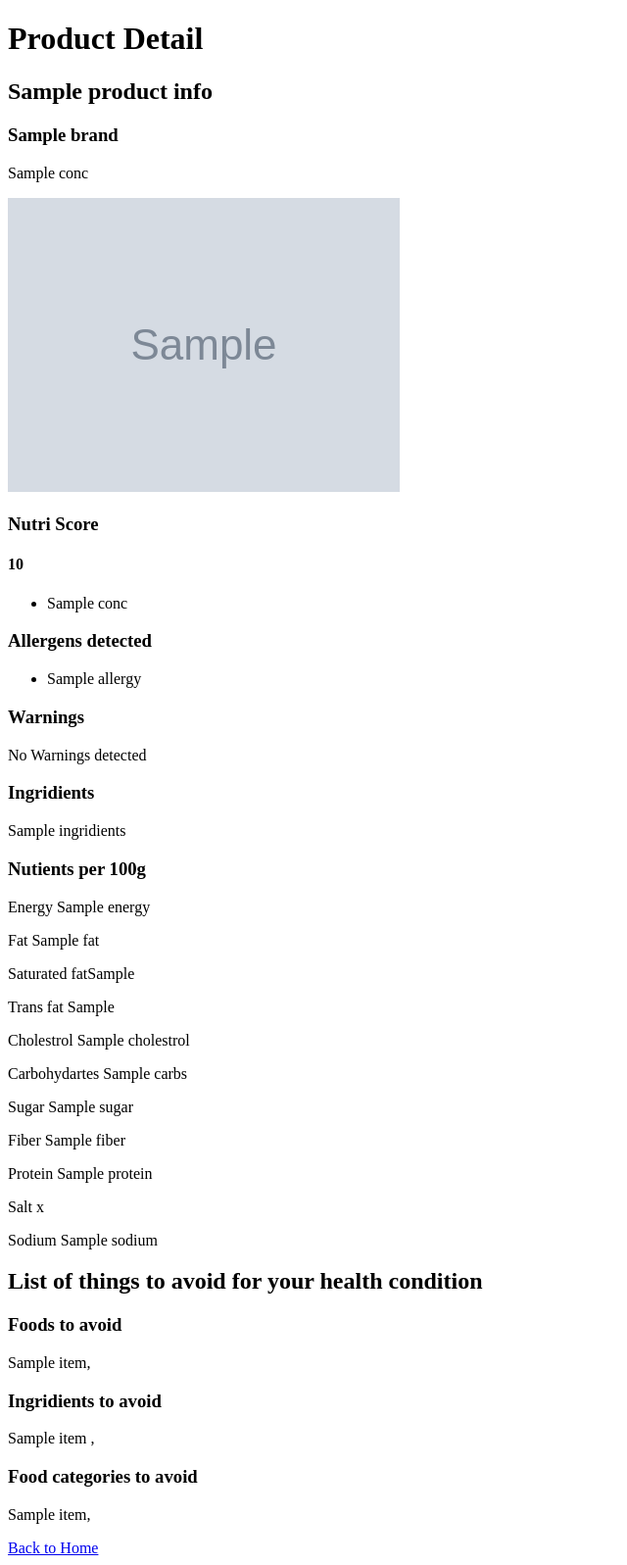
After one commit to Charan2412/final_project, a Flask app: template templates/product_detail.html in a window 1280 px wide. The commit adds this page. Shown: the whole page at 98% size, without its empty margins (0-640 px from the left). Run offline with Flask 2, Linux system fonts and the light colour scheme; the template is opened without the code that fills it: most values are stand-ins (such as "Sample title", 1, 10 or a date in 2020); grey boxes marked "Sample" are stand-in pictures; parts of the project's set-up code (start-up, migrations or seed data) failed here and were passed over.

Commit message:
product-details-added

```diff
--- a/app.py
+++ b/app.py
@@ -4,6 +4,13 @@ import json
 from flask import Flask, render_template, request, redirect, url_for, session
 import pymysql
 import pandas as pd
+from pyNutriScore import NutriScore
+import re
+import nltk
+from nltk.corpus import stopwords
+from nltk.tokenize import word_tokenize
+from nltk.stem import WordNetLemmatizer
+import google.generativeai as genai
 
 app = Flask(__name__)
 app.secret_key = 'Ch@r@n24'
@@ -35,9 +42,267 @@ def search_names(query):
     results = df[df['product_name'].str.contains(query, case=False) | df['brands'].str.contains(query, case=False)]['product_name']
     json_data = results.to_json(orient='index', force_ascii=False)
     return json_data
+# Route for product page
+@app.route('/product/<key>', methods=['GET'])
+def product_detail(key):
+    try:
+        product_name = df.loc[int(key), 'product_name']
+        brand = df.loc[int(key), 'brands']
+        ingridients= df.loc[int(key),'ingredients_text']
+        img= df.loc[int(key),'image_url']
+        energy= df.loc[int(key),'energy_100g']
+        fat= df.loc[int(key),'fat_100g']
+        saturated_fat= df.loc[int(key),'saturated-fat_100g']
+        trans_fat= df.loc[int(key),'trans-fat_100g']
+        cholesterol= df.loc[int(key),'cholesterol_100g']
+        carb= df.loc[int(key),'carbohydrates_100g']
+        sugar= df.loc[int(key),'sugars_100g']
+        fiber= df.loc[int(key),'fiber_100g']
+        protein= df.loc[int(key),'proteins_100g']
+        salt= df.loc[int(key),'salt_100g']
+        sodium= df.loc[int(key),'sodium_100g']
+        nutri_score_result,conclusions = nutri_score(key)
+        # Fetch user allergy details from the database
+        user_id = session.get('user_id')
+        user_allergies = None
+        if user_id:
+            with conn.cursor() as cursor:
+                cursor.execute('SELECT allergies FROM users WHERE id = %s', (user_id,))
+                result = cursor.fetchone()
+                if result:
+                    user_allergies = result['allergies']
+        user_allergies=user_allergies.split(",")
+        allergens= detect_allergens(ingridients,user_allergies)
+        warnings= analysis(key)
+        health_conditions=None
+        age=None
+        gender=None
+        if user_id:
+            with conn.cursor() as cursor:
+                cursor.execute('SELECT health_conditions,age,gender FROM users WHERE id = %s', (user_id,))
+                result = cursor.fetchone()
+                if result:
+                    health_conditions = result['health_conditions']
+                    age=result['age']
+                    gender=result['gender']
+        health_conditions=health_conditions.split(",")
+
+        restrictions=gemini(age,gender,health_conditions)
+        matching_foods_to_avoid,matching_ingredients_to_avoid, matching_foods_categories_to_avoid=final_conc(conclusions,ingridients, restrictions,warnings)
+        final_conclusion=gemini2(age,gender,health_conditions,restrictions, user_allergies,matching_foods_to_avoid,ingridients,warnings).split('\n')
+
+        product_info = {'key': key, 'product_name': product_name, 'brand': brand,'ingridients':ingridients,'image':img,'nutri_score':nutri_score_result,'conclusions':conclusions, 'allergens':allergens,'warnings':warnings,"foods_avoid":matching_foods_to_avoid,"ing_avoid":matching_ingredients_to_avoid,"cat_avoid": matching_foods_categories_to_avoid, "final_conc":final_conclusion,"energy":energy,"fat":fat,"saturated_fat":saturated_fat,"trans_fat":trans_fat,"cholestrol":cholesterol,"carbs":carb,"sugar":sugar,"fiber":fiber,"protein":protein,"salt":salt,"sodium":sodium}
 
 
+    except KeyError:
+        product_info = None
+    return render_template('product_detail.html', product_info=product_info)
+# Function to calculate Nutri-Score
+def nutri_score(x):
+    conclusions=[]
+    result = NutriScore().calculate_class(
+        {
+            'energy': df.loc[int(x), 'energy_100g'],
+            'fibers': df.loc[int(x), 'fiber_100g'],
+            'fruit_percentage': df.loc[int(x), 'fruits-vegetables-nuts_100g'],
+            'proteins': df.loc[int(x), 'proteins_100g'],
+            'saturated_fats': df.loc[int(x), 'saturated-fat_100g'],
+            'sodium': df.loc[int(x), 'sodium_100g'],
+            'sugar': df.loc[int(x), 'sugars_100g'],
+        },
+        'solid'  # either 'solid' or 'beverage'
+    )
+    if result=='A':
+        conclusions.extend(['healthiest choice','higher content of beneficial nutrients such as fiber, vitamins, and minerals','might include whole grains, fruits, vegetables '])
+    if result=='B':
+        conclusions.extend(['relatively healthy choice','offer good nutritional value','a balance of beneficial nutrients and nutrients to be limited','include certain whole grain products'])
+    if result=='C':
+        conclusions.extend(['moderate choice in terms of nutritional quality','might include certain processed foods,and snacks'])
+    if result=='D':
+        conclusions.extend(['less healthy choice','may have higher levels of nutrients to be limited, such as added sugars, saturated fats, or sodium','product should be consumed sparingly','might include sugary snacks, and certain convenience foods'])
+    if result=='E':
+        conclusions.extend(['least healthy choice','high levels of nutrients to be limited and low levels of beneficial nutrients','Consumption of products in this category should be limited or avoided','might include sugar, and highly processed foods'])
 
+    return result, conclusions
+# Function to detect allergies
+def detect_allergens(ingredient_list, allergens):
+    detected_allergens = []
+
+    # Convert ingredient list to lowercase for case-insensitive matching
+    ingredient_list_lower = ingredient_list.lower()
+
+    # Search for allergens in the ingredient list
+    for allergen in allergens:
+        if re.search(allergen, ingredient_list_lower):
+            detected_allergens.append(allergen)
+
+    return detected_allergens
+# Analysis of the product
+def analysis(x):
+    warnings=[]
+    if df.loc[int(x),'fat_100g']>20:
+        warnings.append('High fat')
+    if df.loc[int(x),'saturated-fat_100g']>5:
+        warnings.append('High saturated-fat')
+    if df.loc[int(x),'trans-fat_100g']>0.5:
+        warnings.append('High trans-fat')
+    if df.loc[int(x),'cholesterol_100g']>0.3:
+        warnings.append('High cholesterol')
+    if df.loc[int(x),'sugars_100g']>10:
+        warnings.append('High sugar')
+    if df.loc[int(x),'-maltodextrins_100g']>2:
+        warnings.append('contains maltodextrin')
+    if df.loc[int(x),'fiber_100g']>5:
+        warnings.append('High fiber')
+    if df.loc[int(x),'proteins_100g']>12:
+        warnings.append('High protein')
+    if df.loc[int(x),'salt_100g']>1.5:
+        warnings.append('High salt')
+    if df.loc[int(x),'sodium_100g']>0.4:
+        warnings.append('High sodium')
+    if df.loc[int(x),'alcohol_100g']>0:
+        warnings.append('Contains alcohol')
+    if 'palm oil' in df.loc[int(x),'ingredients_text'].lower():
+        warnings.append('Contains palm oil')
+    return warnings
+# gemini api
+def gemini(age,gender,health_conditions):
+    # Genrating recommendations from Gemini
+
+    #At the command line, only need to run once to install the package via pip:
+
+#$ pip install google-generativeai
+
+
+    genai.configure(api_key="AIzaSyCXtXRmxJYyclYQ306vZ8FmduHR_79E_Sc")
+
+    # Set up the model
+    generation_config = {
+    "temperature": 1,
+    "top_p": 0.95,
+    "top_k": 0,
+    "max_output_tokens": 8192,
+    }
+
+    safety_settings = [
+    {
+        "category": "HARM_CATEGORY_HARASSMENT",
+        "threshold": "BLOCK_MEDIUM_AND_ABOVE"
+    },
+    {
+        "category": "HARM_CATEGORY_HATE_SPEECH",
+        "threshold": "BLOCK_MEDIUM_AND_ABOVE"
+    },
+    {
+        "category": "HARM_CATEGORY_SEXUALLY_EXPLICIT",
+        "threshold": "BLOCK_MEDIUM_AND_ABOVE"
+    },
+    {
+        "category": "HARM_CATEGORY_DANGEROUS_CONTENT",
+        "threshold": "BLOCK_MEDIUM_AND_ABOVE"
+    },
+    ]
+
+    model = genai.GenerativeModel(model_name="gemini-1.5-pro-latest",
+                                generation_config=generation_config,
+                                 safety_settings=safety_settings)
+
+    convo = model.start_chat(history=[
+    ])
+
+    convo.send_message("what are the foods and ingridients that i need to avoid if i am suffering from"+str(health_conditions)+" and age "+str(age)+" "+gender+". give output is the form of only jason in a single line. use only foods_to_avoid and ngredients_to_avoid as keys  ")
+    lr=convo.last.text
+    import json
+
+    # Sample API response (replace with your actual response)
+    api_response = lr
+
+    # Convert the JSON string to a Python dictionary
+    food_restrictions = json.loads(api_response)
+
+    return food_restrictions
+
+def final_conc(conclusions,ing, restrictions,warnings):
+    categ=conclusions+warnings
+    # Sample dictionary
+    avoid_dict = restrictions
+
+    # Sample lists of ingredients and food categories
+    ingredients = ing
+    food_categories = categ
+
+    # Tokenization, normalization, and removal of stopwords
+    nltk.download('punkt')
+    nltk.download('stopwords')
+    nltk.download('wordnet')
+
+    lemmatizer = WordNetLemmatizer()
+    stop_words = set(stopwords.words('english'))
+
+    ingredients_processed = [lemmatizer.lemmatize(word.lower()) for word in word_tokenize(" ".join(ingredients)) if word.lower() not in stop_words]
+    food_categories_processed = [lemmatizer.lemmatize(word.lower()) for word in word_tokenize(" ".join(food_categories)) if word.lower() not in stop_words]
+
+    # Matching against the dictionary
+    matching_foods_to_avoid = [item for item in avoid_dict['foods_to_avoid'] if any(ingredient in item.lower() for ingredient in ingredients_processed)]
+    matching_ingredients_to_avoid = [item for item in avoid_dict['ingredients_to_avoid'] if any(ingredient in item.lower() for ingredient in ingredients_processed)]
+
+    matching_foods_categories_to_avoid = [item for item in avoid_dict['foods_to_avoid'] if any(category in item.lower() for category in food_categories_processed)]
+
+    return matching_foods_to_avoid,matching_ingredients_to_avoid, matching_foods_categories_to_avoid
+
+# gemini api
+def gemini2(age,gender,health_conditions,restrictions, user_allergies,matching_foods_to_avoid,ingridients,warnings):
+    # Genrating recommendations from Gemini
+
+    #At the command line, only need to run once to install the package via pip:
+
+#$ pip install google-generativeai
+
+
+    genai.configure(api_key="AIzaSyCXtXRmxJYyclYQ306vZ8FmduHR_79E_Sc")
+
+    # Set up the model
+    generation_config = {
+    "temperature": 1,
+    "top_p": 0.95,
+    "top_k": 0,
+    "max_output_tokens": 8192,
+    }
+
+    safety_settings = [
+    {
+        "category": "HARM_CATEGORY_HARASSMENT",
+        "threshold": "BLOCK_MEDIUM_AND_ABOVE"
+    },
+    {
+        "category": "HARM_CATEGORY_HATE_SPEECH",
+        "threshold": "BLOCK_MEDIUM_AND_ABOVE"
+    },
+    {
+        "category": "HARM_CATEGORY_SEXUALLY_EXPLICIT",
+        "threshold": "BLOCK_MEDIUM_AND_ABOVE"
+    },
+    {
+        "category": "HARM_CATEGORY_DANGEROUS_CONTENT",
+        "threshold": "BLOCK_MEDIUM_AND_ABOVE"
+    },
+    ]
+
+    model = genai.GenerativeModel(model_name="gemini-1.5-pro-latest",
+                                generation_config=generation_config,
+                                 safety_settings=safety_settings)
+
+    convo = model.start_chat(history=[
+    ])
+
+    convo.send_message("for a user with "+str(health_conditions)+"and age"+str(age)+"and gender"+gender+"you suggested the following restrictions"+str(restrictions)+" and a product contains the following ingridients"+str(ingridients)+"with"+str(warnings)+" give me a single line conclusion followed by a paragraph about why the user should consume or avoid comsuming the product")
+    lr=convo.last.text
+    import json
+
+    # Sample API response (replace with your actual response)
+    api_response = lr
+
+    return api_response
 
 # Route for login page
 @app.route('/login', methods=['GET', 'POST'])
--- a/templates/home.html
+++ b/templates/home.html
@@ -52,7 +52,7 @@
                 <ul class="list-group">
 
                     {% for key, value in search_results.items() %}
-                <li class="list-group-item"><a href="#">{{ key }}: {{ value }}</a></li>
+                <li class="list-group-item"><a href="{{ url_for('product_detail', key=key) }}">{{ key }}: {{ value }}</a></li>
             {% endfor %}
                 </ul>
             {% endif %}
--- /dev/null
+++ b/templates/product_detail.html
@@ -0,0 +1,97 @@
+<!-- templates/product_detail.html -->
+<!DOCTYPE html>
+<html lang="en">
+<head>
+    <meta charset="UTF-8">
+    <meta name="viewport" content="width=device-width, initial-scale=1.0">
+    <title>Product Detail</title>
+</head>
+<body>
+    <h1>Product Detail</h1>
+    {% if product_info %}
+
+        <h2> {{ product_info.product_name }}</h2>
+        <h3> {{ product_info.brand }}</h3>
+
+
+        {% for conc in product_info.final_conc %}
+                    <p>{{ conc }}</p>
+                {% endfor %}
+        <img src={{ product_info.image }}>
+        <h3>Nutri Score</h3>
+        <h4>{{ product_info.nutri_score }}</h4>
+        {% if product_info.conclusions %}
+            <ul>
+                {% for conc in product_info.conclusions %}
+                    <li>{{ conc }}</li>
+                {% endfor %}
+            </ul>
+        {% else %}
+            <p>No conclusions specified.</p>
+        {% endif %}
+        <h3>Allergens detected</h3>
+        {% if product_info.allergens %}
+            <ul>
+                {% for allergy in product_info.allergens %}
+                    <li>{{ allergy }}</li>
+                {% endfor %}
+            </ul>
+        {% else %}
+            <p>No Allergens detected</p>
+        {% endif %}
+        <h3>Warnings</h3>
+        {% if product_info.warnings %}
+            <ul>
+                {% for war in product_info.warnings %}
+                    <li>{{ war }}</li>
+                {% endfor %}
+            </ul>
+        {% else %}
+            <p>No Warnings detected</p>
+        {% endif %}
+
+
+
+        <h3>Ingridients</h3>
+        <p> {{ product_info.ingridients }}</p>
+
+        <h3>Nutients per 100g</h3>
+        <p> Energy {{ product_info.energy }}</p>
+        <p> Fat {{ product_info.fat }}</p>
+        <p> Saturated fat{{ product_info.saturated_fat }}</p>
+        <p> Trans fat {{ product_info.trans_fat }}</p>
+        <p> Cholestrol {{ product_info.cholestrol }}</p>
+        <p> Carbohydartes {{ product_info.carbs }}</p>
+        <p> Sugar {{ product_info.sugar }}</p>
+        <p> Fiber {{ product_info.fiber }}</p>
+        <p> Protein {{ product_info.protein }}</p>
+        <p> Salt {{ product_info.salt }}</p>
+        <p> Sodium {{ product_info.sodium }}</p>
+
+        <h2>List of things to avoid for your health condition</h2>
+        <h3>Foods to avoid</h3>
+        <p>
+            {% for item in product_info.foods_avoid %}
+                {{ item }}, {% if not loop.last %} {% endif %}
+            {% endfor %}
+        </p>
+        <h3>Ingridients to avoid</h3>
+        <p>
+            {% for item in product_info.ing_avoid %}
+                {{ item }} , {% if not loop.last %} {% endif %}
+            {% endfor %}
+        </p>
+        <h3>Food categories to avoid</h3>
+        <p>
+            {% for item in product_info.cat_avoid %}
+                {{ item }}, {% if not loop.last %} {% endif %}
+            {% endfor %}
+        </p>
+    {% else %}
+        <p>Product not found.</p>
+    {% endif %}
+
+
+    <a href="{{ url_for('home') }}">Back to Home</a>
+</body>
+</html>
```
